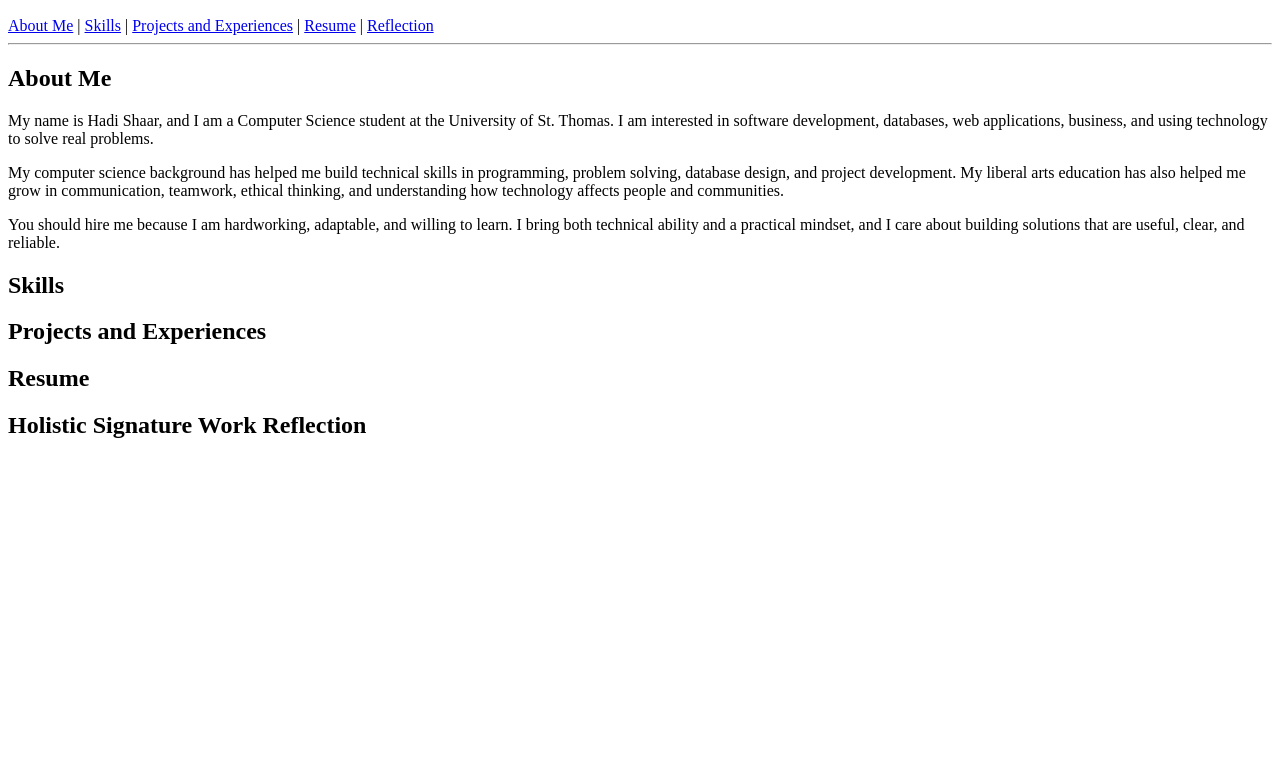
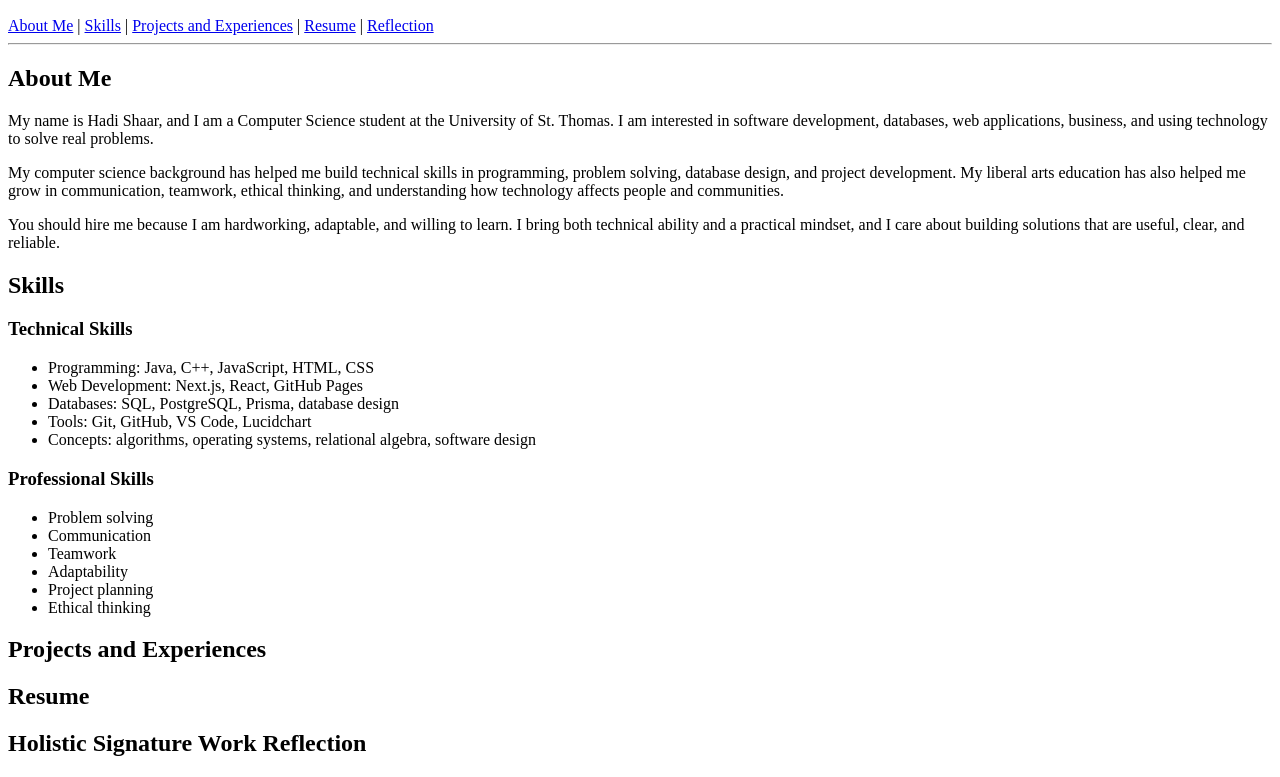
Before and after one commit to its-hadi/hadi-shaar-portfolio, a plain HTML site: page index.html in a window 1280 px wide. Shown: the part 110-887 px from the top of the page. Before the commit the page ends 800 px from the top, so only its background shows below. Drawn offline with Linux system fonts and the light colour scheme.

Commit message:
Add skills section with technical and professional skills

```diff
--- a/index.html
+++ b/index.html
@@ -40,9 +40,28 @@
   </p>
 </section>
 
-  <section id="skills">
-    <h2>Skills</h2>
-  </section>
+<section id="skills">
+  <h2>Skills</h2>
+
+  <h3>Technical Skills</h3>
+  <ul>
+    <li>Programming: Java, C++, JavaScript, HTML, CSS</li>
+    <li>Web Development: Next.js, React, GitHub Pages</li>
+    <li>Databases: SQL, PostgreSQL, Prisma, database design</li>
+    <li>Tools: Git, GitHub, VS Code, Lucidchart</li>
+    <li>Concepts: algorithms, operating systems, relational algebra, software design</li>
+  </ul>
+
+  <h3>Professional Skills</h3>
+  <ul>
+    <li>Problem solving</li>
+    <li>Communication</li>
+    <li>Teamwork</li>
+    <li>Adaptability</li>
+    <li>Project planning</li>
+    <li>Ethical thinking</li>
+  </ul>
+</section>
 
   <section id="projects">
     <h2>Projects and Experiences</h2>
```
